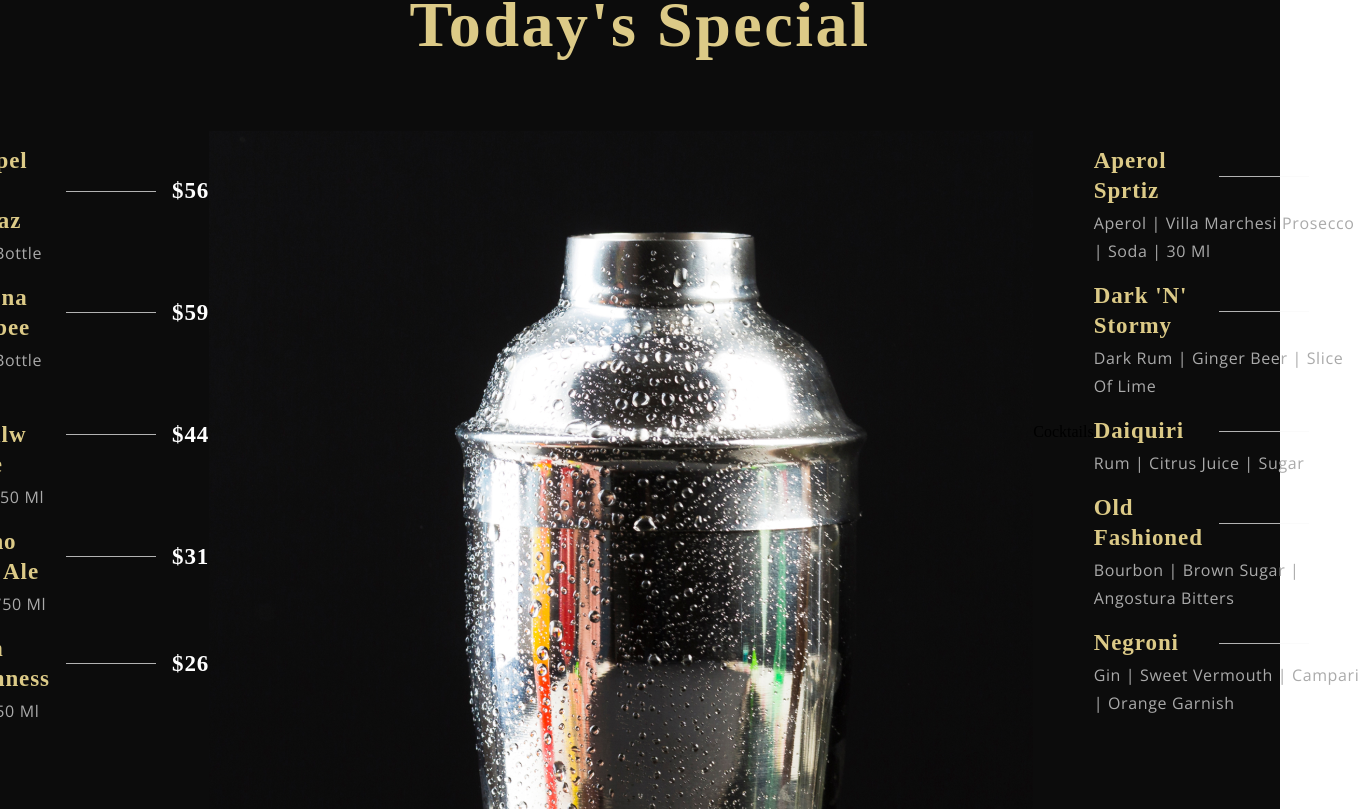
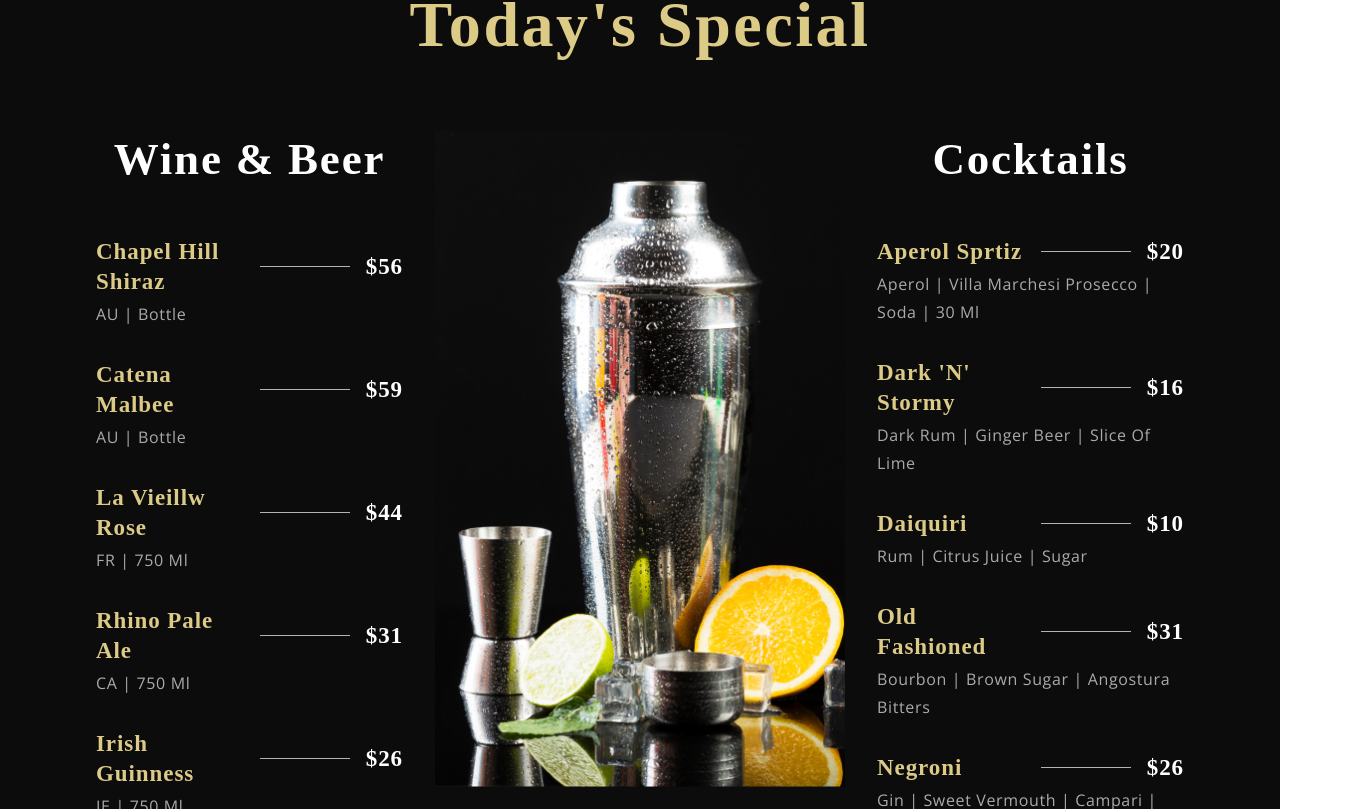
Before and after one commit to ShuenRachel/restaurant-homepage-react, a React (Create React App) app: page / in a window 1280 px wide. Shown: the part 2191-3000 px from the top of the page, 1362 px wide, since content can reach past the window. Built offline with nearby package versions, Linux system fonts and the light colour scheme; a web font is replaced by a local one.

Commit message:
feat: menu rwd

```diff
--- a/src/container/Menu/SpecialMenu.jsx
+++ b/src/container/Menu/SpecialMenu.jsx
@@ -12,7 +12,7 @@ const SpecialMenu = () => (
     <div className="app__specialMenu-menu">
       <div className="app__specialMenu-menu_wine app__specialMenu-menu_div flex__center">
         <p className="app__specialMenu-menu_heading">Wine & Beer</p>
-        <div className="app__specialMenu-menu_item">
+        <div className="app__specialMenu-menu_items">
           {data.wines.map((drink, index) => (
             <MenuItem
               key={drink.title + index}
@@ -28,7 +28,7 @@ const SpecialMenu = () => (
       </div>
       <div className="app__specialMenu-menu_cocktails app__specialMenu-menu_div flex__center">
         <p className="app__specialMenu-menu_heading">Cocktails</p>
-        <div className="app__specialMenu-menu_item">
+        <div className="app__specialMenu-menu_items">
           {data.cocktails.map((drink, index) => (
             <MenuItem
               key={drink.title + index}
--- a/src/container/Menu/SpecialMenu.scss
+++ b/src/container/Menu/SpecialMenu.scss
@@ -7,6 +7,10 @@
   &-title {
     margin-bottom: 2rem;
     text-align: center;
+
+    @include devices(tablet) {
+      margin-bottom: 0;
+    }
   }
 
   &-menu {
@@ -15,5 +19,66 @@
     display: flex;
     justify-content: center;
     align-items: flex-start;
+
+    @include devices(tablet) {
+      gap: 2rem;
+    }
+
+    @include devices(mobile) {
+      margin: 1.5rem 0;
+      flex-direction: column;
+      gap: 0.5rem;
+    }
+
+    &_div {
+      flex: 1;
+      width: 100%;
+      max-width: 800px;
+      display: flex;
+      flex-direction: column;
+    }
+
+    &_heading {
+      color: var(--color-white);
+      font-family: var(--font-base);
+      font-weight: 600;
+      font-size: 45px;
+      line-height: 58.5px;
+      letter-spacing: 0.04em;
+
+      @include devices(mobile) {
+        font-size: 35px;
+        line-height: 48.5px;
+      }
+    }
+
+    &_items {
+      width: 100%;
+      margin: 2rem 0;
+      display: flex;
+      flex-direction: column;
+
+      @include devices(tablet) {
+        margin: 1rem 0;
+      }
+
+      @include devices(mobile) {
+        margin: 0;
+      }
+    }
+
+    &_img {
+      width: 410px;
+      margin: 0 2rem;
+
+      @include devices(tablet) {
+        display: none;
+      }
+
+      img {
+        width: 100%;
+        height: auto;
+      }
+    }
   }
 }
```
